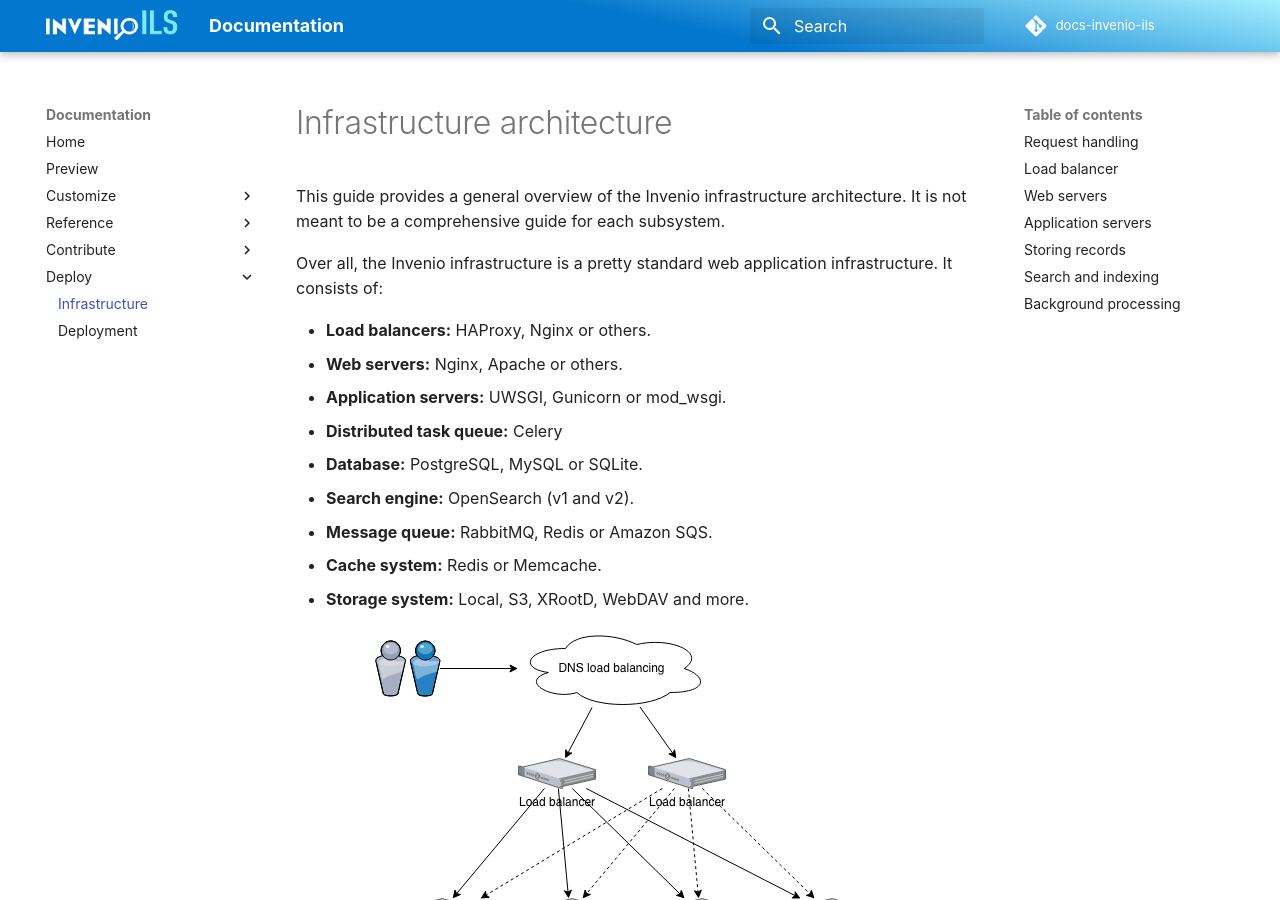
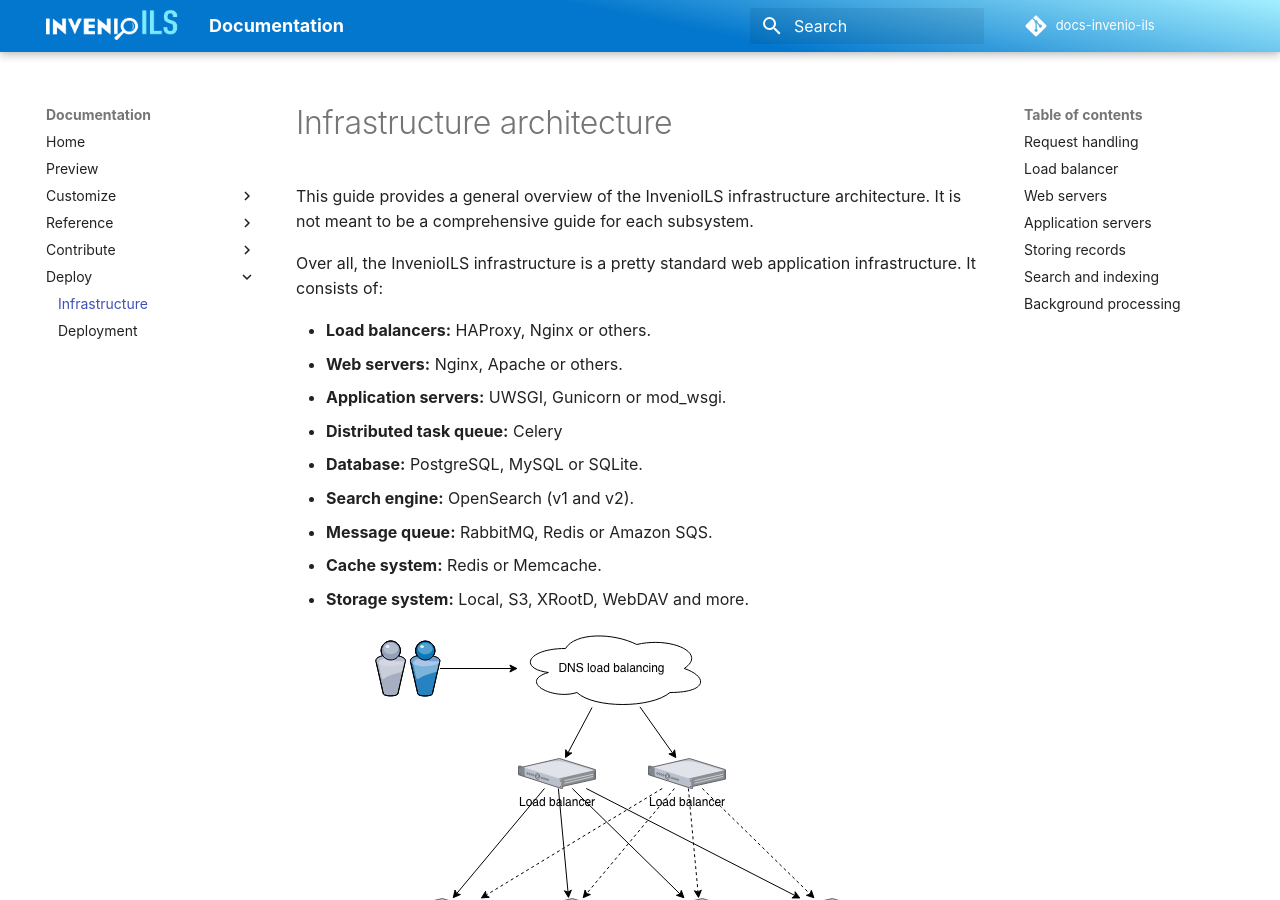
Before and after one commit to inveniosoftware/docs-invenio-ils, an MkDocs documentation site: the page built from docs/deploy/infrastructure.md, in a window 1280 px wide and 900 px high. Built offline with MkDocs 1.6.1 and Material for MkDocs 9.7.7, drawn with Linux system fonts in a browser that asks for light colours; comment, search, counter and statistics services are not loaded; some of the changed text lies outside the part shown.

Commit message:
Rename Invenio ILS -> InvenioILS

```diff
--- a/docs/deploy/infrastructure.md
+++ b/docs/deploy/infrastructure.md
@@ -1,9 +1,9 @@
 # Infrastructure architecture
 
-This guide provides a general overview of the Invenio infrastructure
+This guide provides a general overview of the InvenioILS infrastructure
 architecture. It is not meant to be a comprehensive guide for each subsystem.
 
-Over all, the Invenio infrastructure is a pretty standard web application
+Over all, the InvenioILS infrastructure is a pretty standard web application
 infrastructure. It consists of:
 
 - **Load balancers:** HAProxy, Nginx or others.
```
Also changed, not shown: other parts of docs/deploy/infrastructure.md (+1 -1 lines).
